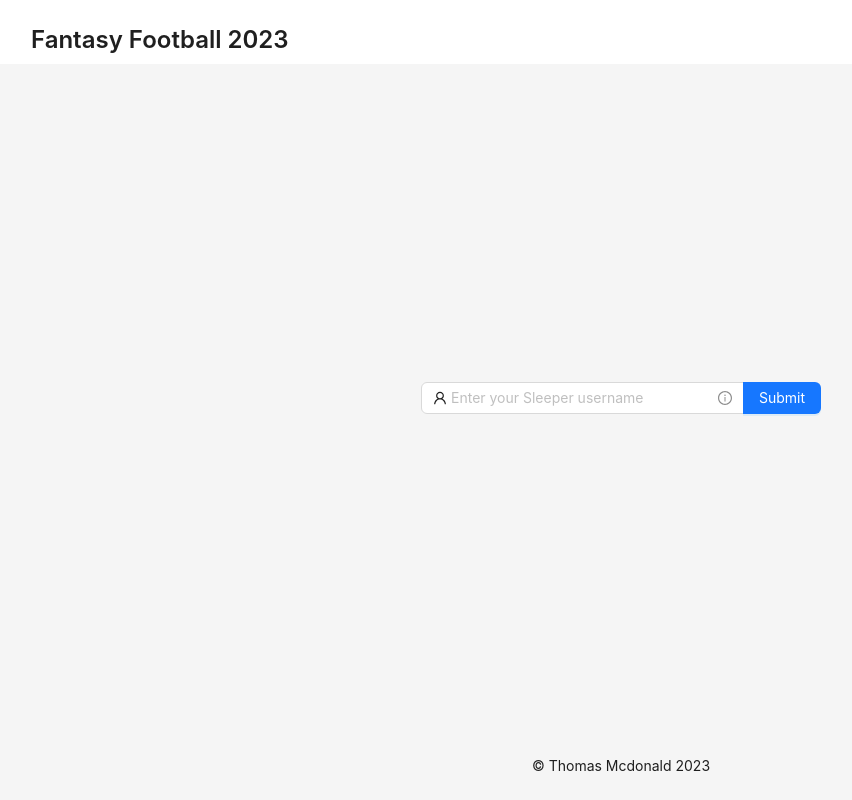
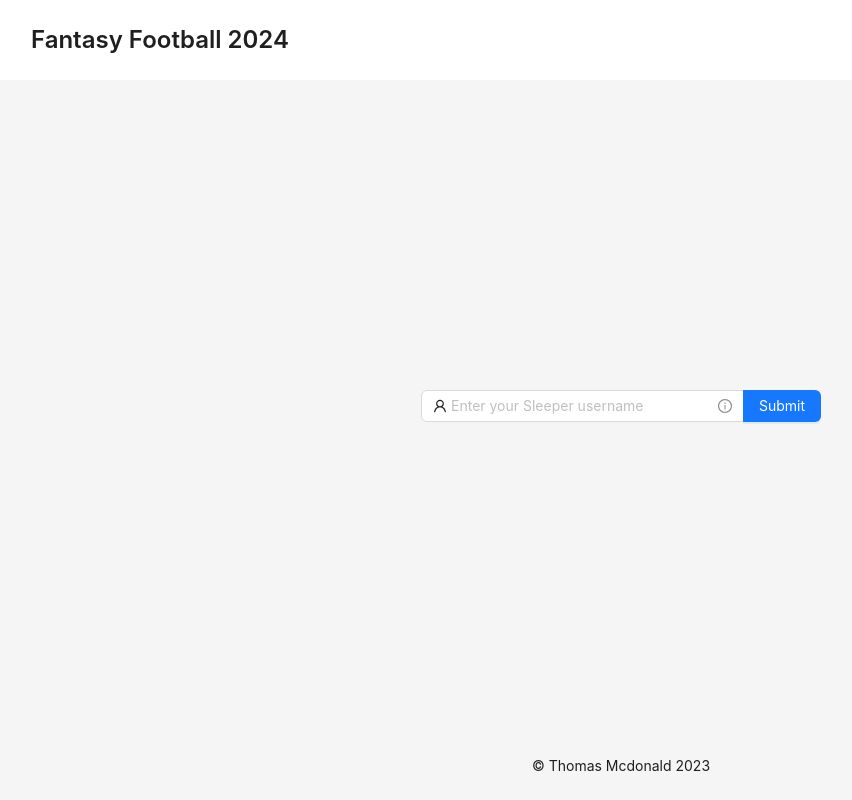
Before and after one commit to TMcDonald98/Fantasy-Football, a React (Vite) app: page / in a window 1280 px wide. Shown: the whole page, without its empty margins (19-871 px from the left). Built offline with nearby package versions, Linux system fonts and the light colour scheme; no server answers.

Commit message:
update 2024

```diff
--- a/src/App.jsx
+++ b/src/App.jsx
@@ -78,8 +78,8 @@ function App() {
           onCollapse={(value) => setCollapsed(value)}
         ></Sider> */}
         <Layout>
-          <Header style={{ background: "white" }}>
-            <Title level={3}>Fantasy Football 2023</Title>
+          <Header style={{ background: "white", height: 80 }}>
+            <Title level={3}>Fantasy Football 2024</Title>
           </Header>
           <Content
             style={{
--- a/src/contexts/userContext.jsx
+++ b/src/contexts/userContext.jsx
@@ -35,7 +35,7 @@ export const UserProvider = ({ children }) => {
   const fetchLeagueData = async (newUserData) => {
     try {
       const response = await fetch(
-        `https://api.sleeper.app/v1/user/${newUserData.user_id}/leagues/nfl/2023`
+        `https://api.sleeper.app/v1/user/${newUserData.user_id}/leagues/nfl/2024`
       );
       if (response.ok) {
         const data = await response.json();
```
Also changed, not shown: 1 other file (tests, documents, lock files or other folders).
